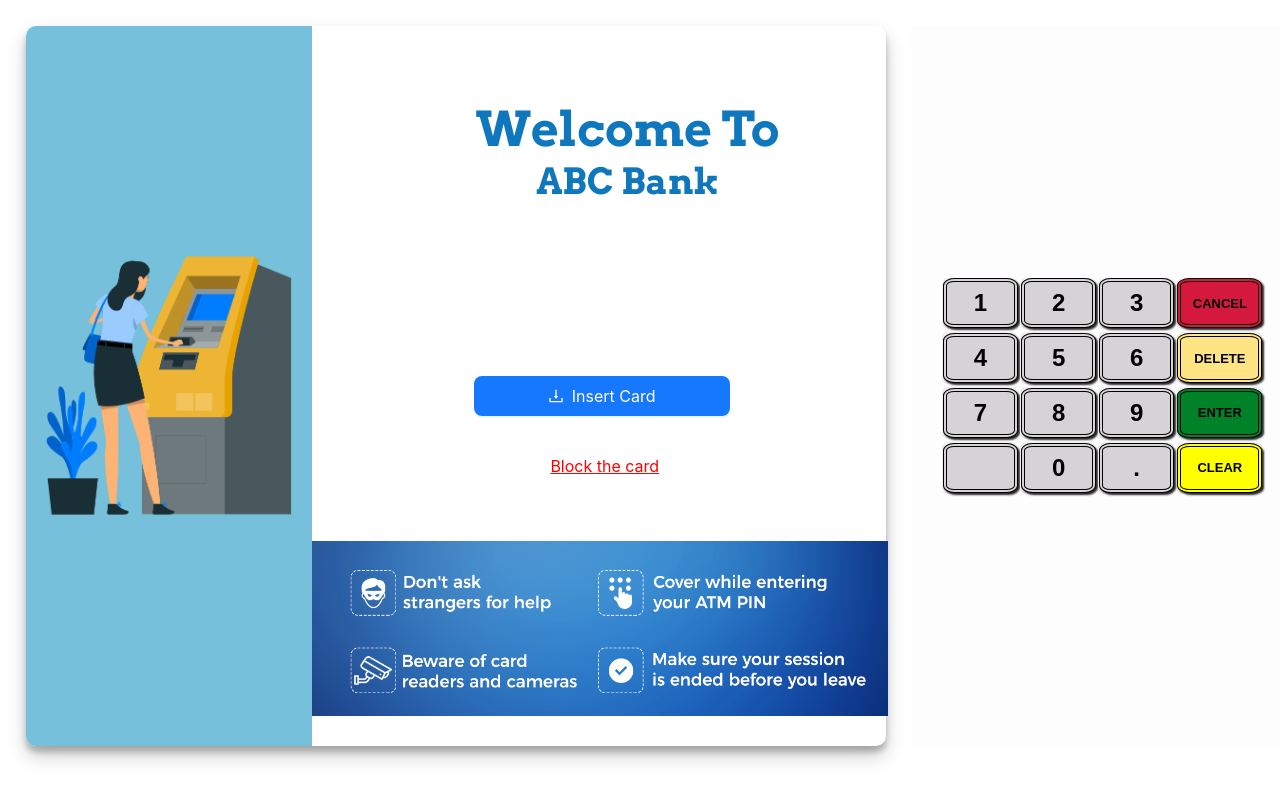
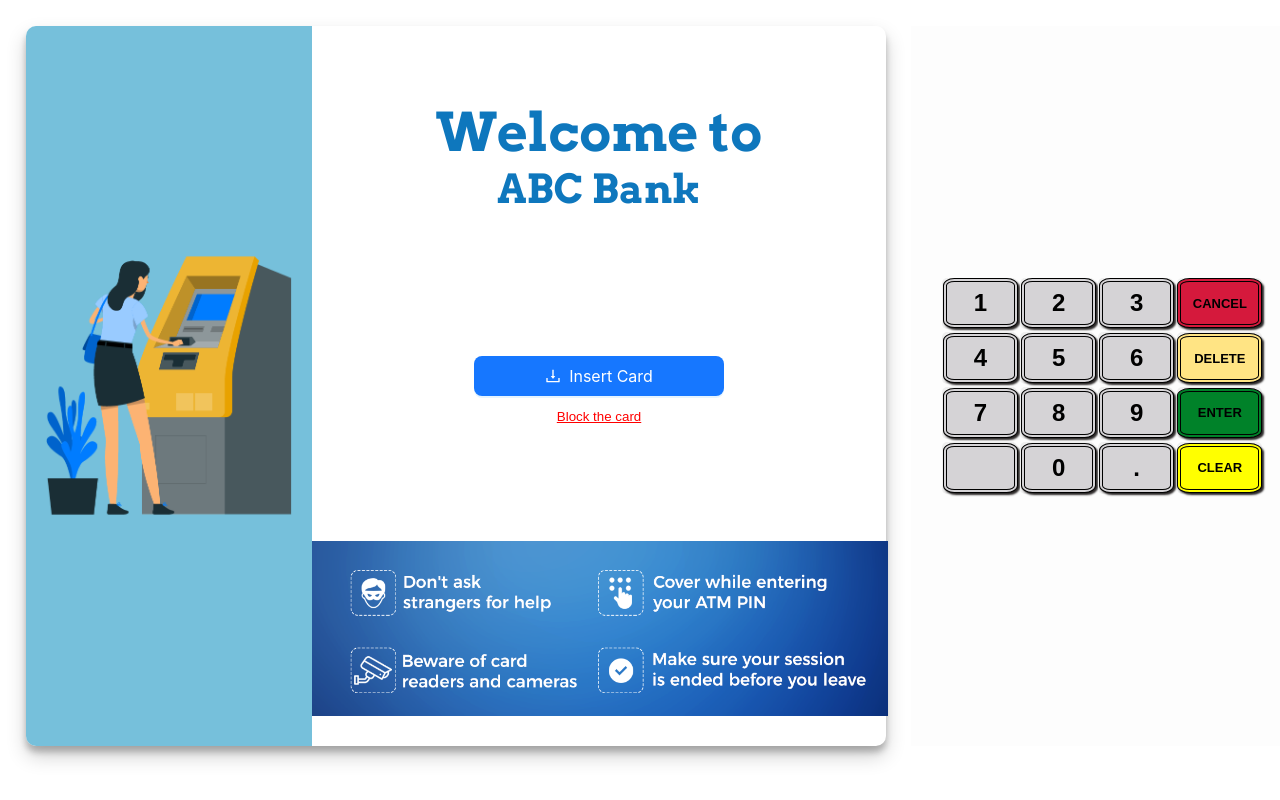
Before and after one commit to AbdullahOneS/ATM-frontend, a React (Create React App) app: page / in a window 1280 px wide. Built offline with nearby package versions, Linux system fonts and the light colour scheme; no server answers; a web font is replaced by a local one.

Commit message:
enter of keyboard added

```diff
--- a/src/Components/Report.jsx
+++ b/src/Components/Report.jsx
@@ -121,12 +121,18 @@ const Report = ({
                   type="primary"
                   //   className="center-block"
                   htmlType="submit"
-                  disabled={screenOutput.length < reportType}
+                  disabled={
+                    screenOutput.length < reportType ||
+                    reportData.buttonText === "OTP sent..."
+                  }
                   style={{ marginTop: "20px" }}
                   onClick={() => {
                     if (reportData.AccountHolderName === "") {
                       GetAccountHolder();
-                    } else if (reportData.buttonText === "Send OTP") {
+                    } else if (
+                      reportData.buttonText === "Send OTP" ||
+                      reportData.buttonText === "Resend OTP"
+                    ) {
                       // setScreenOutput("");
                       sendOTP();
                     } else if (
--- a/src/Components/Welcome.jsx
+++ b/src/Components/Welcome.jsx
@@ -25,7 +25,6 @@ const Welcome = ({ handlePageChange }) => {
         style={{
           // padding: "10%",
           fontFamily: "Arvo, serif",
-          // border: "2px solid red",
           width: "100%",
           // position: "relative",
         }}
@@ -33,32 +32,49 @@ const Welcome = ({ handlePageChange }) => {
         <div
           style={{
             // border: "2px solid green",
+            height: "45%",
             marginTop: "13%",
-            marginLeft: "10%",
+            // marginLeft: "10%",
             // backgroundColor: "#0E77BD",
             color: "#0E77BD",
-            fontSize: "18pt",
+            fontSize: "20pt",
             textAlign: "center",
+            display: "flex",
+            flexDirection: "column",
+            justifyContent: "space-between",
+            alignItems: "center",
           }}
         >
-          <h1>Welcome To</h1>
+          <div>
+            <h1>Welcome to</h1>
             <h2>ABC Bank</h2>
           </div>
-
+          <div>
             <Button
               type="primary"
               icon={<DownloadOutlined />}
               size="large"
-          style={{
-            position: "absolute",
-            top: "47%",
-            left: "37%",
-            width: "20%",
-          }}
+              style={{ width: "250px" }}
               onClick={() => handlePageChange("InsertCard")}
             >
               Insert Card
             </Button>
+
+            <div
+              style={{
+                color: "red",
+                fontSize: "10pt",
+                textDecoration: "underline",
+                marginTop: "13px",
+                cursor: "pointer",
+                fontFamily: "Arial",
+              }}
+              onClick={() => handlePageChange("Report")}
+            >
+              Block the card
+            </div>
+          </div>
+        </div>
 
         <div
           style={{
@@ -77,20 +93,7 @@ const Welcome = ({ handlePageChange }) => {
           />
         </div>
       </div>
-      <div
-        style={{
-          color: "red",
-          fontSize: "12pt",
-          textDecoration: "underline",
-          position: "absolute",
-          top: "57%",
-          left: "43%",
-          cursor: "pointer",
-        }}
-        onClick={() => handlePageChange("Report")}
-      >
-        Block the card
-      </div>
+
       {/* // </div> */}
     </>
   );
--- a/src/Pages/Homepage.jsx
+++ b/src/Pages/Homepage.jsx
@@ -126,6 +126,10 @@ const Homepage = () => {
   };
 
   const sendOTP = async () => {
+    setReportData((prev) => ({
+      ...prev,
+      buttonText: "OTP sent...",
+    }));
     try {
       var result = await Api.post("otp/send", {
         account_no: reportData.account_no,
@@ -143,6 +147,10 @@ const Homepage = () => {
         setScreenOutput("");
       } else {
         setErrorMsg("OTP cannot be sent..Try Again");
+        setReportData((prev) => ({
+          ...prev,
+          buttonText: "Resend OTP",
+        }));
       }
     } catch (error) {
       console.error(error);
@@ -349,6 +357,7 @@ const Homepage = () => {
 
   const AmountCheck = async () => {
     console.log("i m amt check");
+    // setLoading(1);
     try {
       var result = await Api.post("transaction-quota", {
         card_no: data.cardNo,
@@ -396,6 +405,7 @@ const Homepage = () => {
     } catch (error) {
       console.error(error);
     }
+    // setLoading(0);
   };
 
   const Withdrawal = async () => {
@@ -597,6 +607,10 @@ const Homepage = () => {
         if (screenOutput.length === 16) {
           cardVerify();
         }
+      } else if (currentPage === "Denominationd") {
+        if (DepositAmount !== 0) {
+          handlePageChange("InputFieldEnterPin");
+        }
       } else if (
         currentPage === "InputFieldEnterPin" &&
         data.transactiontype === "withdrawal"
@@ -654,6 +668,10 @@ const Homepage = () => {
         }
       } else if (currentPage === "Denominationd") {
         handlePageChange("InputFieldEnterPin");
+      } else if (currentPage === "InputFieldEnterAccNo") {
+        if (screenOutput.length === 14) {
+          CheckReceiverAcc();
+        }
       }
     }
   };
--- a/src/Pages/InputField.jsx
+++ b/src/Pages/InputField.jsx
@@ -36,6 +36,7 @@ const InputField = ({
   let otpmessage = "";
   let AccountHolderName = "";
   let transferBlock = "";
+  // let loading = 0;
   if (transactionType === "transfer") {
     // AccountHolderName = {ReceiverAccountHolder};
     transferBlock = (
@@ -235,27 +236,14 @@ const InputField = ({
                     depositAmount();
                   }
                   if (message === "Enter OTP") {
-                    verifyOTPWithdrawal();
+                    if (otp.length === 6) {
+                      verifyOTPWithdrawal();
+                    }
                   }
                 }}
               >
                 {buttonText}
               </Button>
-              {/* <Button
-                style={{
-                  backgroundColor: "#0E77BD",
-                  width: "100px",
-                  display: "flex",
-                  justifyContent: "center",
-                  alignItems: "center",
-                  height: "40px",
-                  color: "white",
-                  borderRadius: "5px",
-                }}
-                onClick={()=>}
-              >
-                clear
-              </Button> */}
             </div>
           </div>
         </div>
```
Lines whose indentation alone changed are shown as unchanged.
